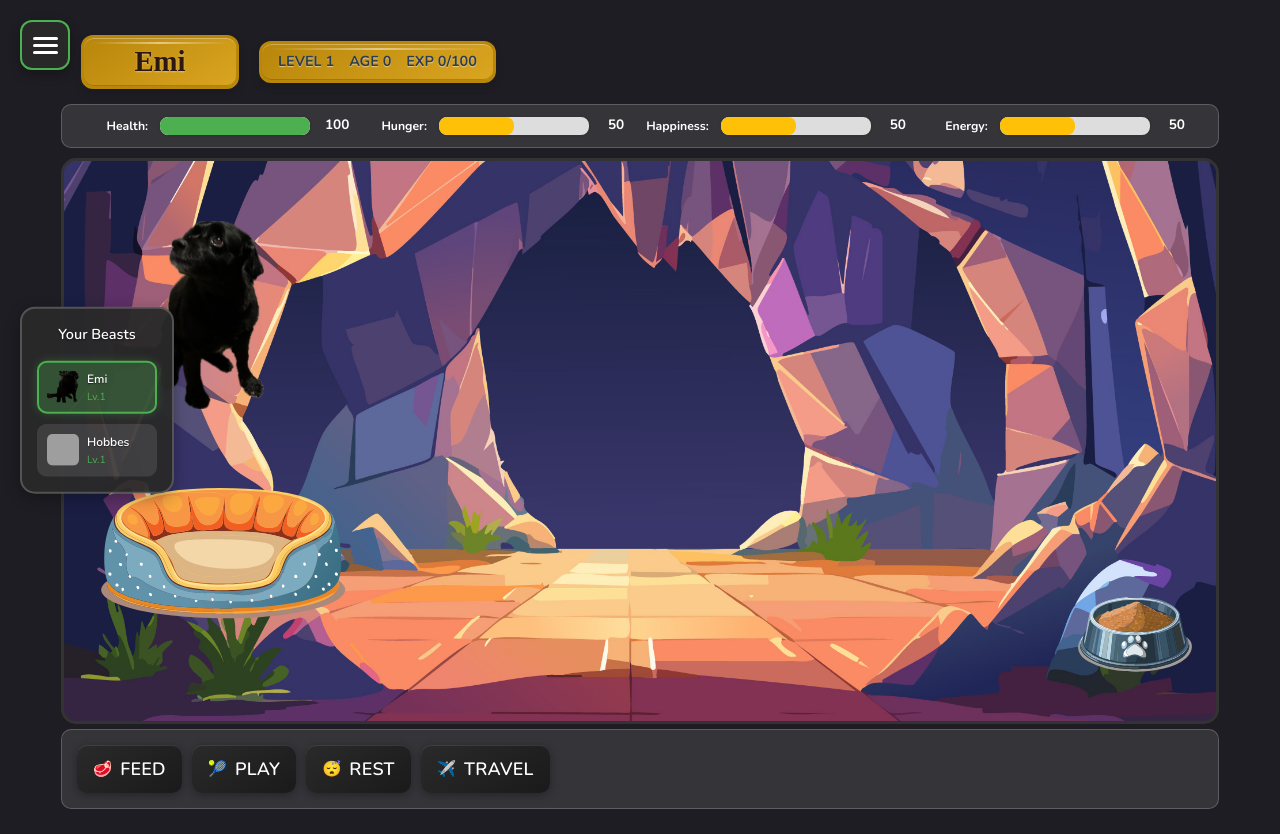
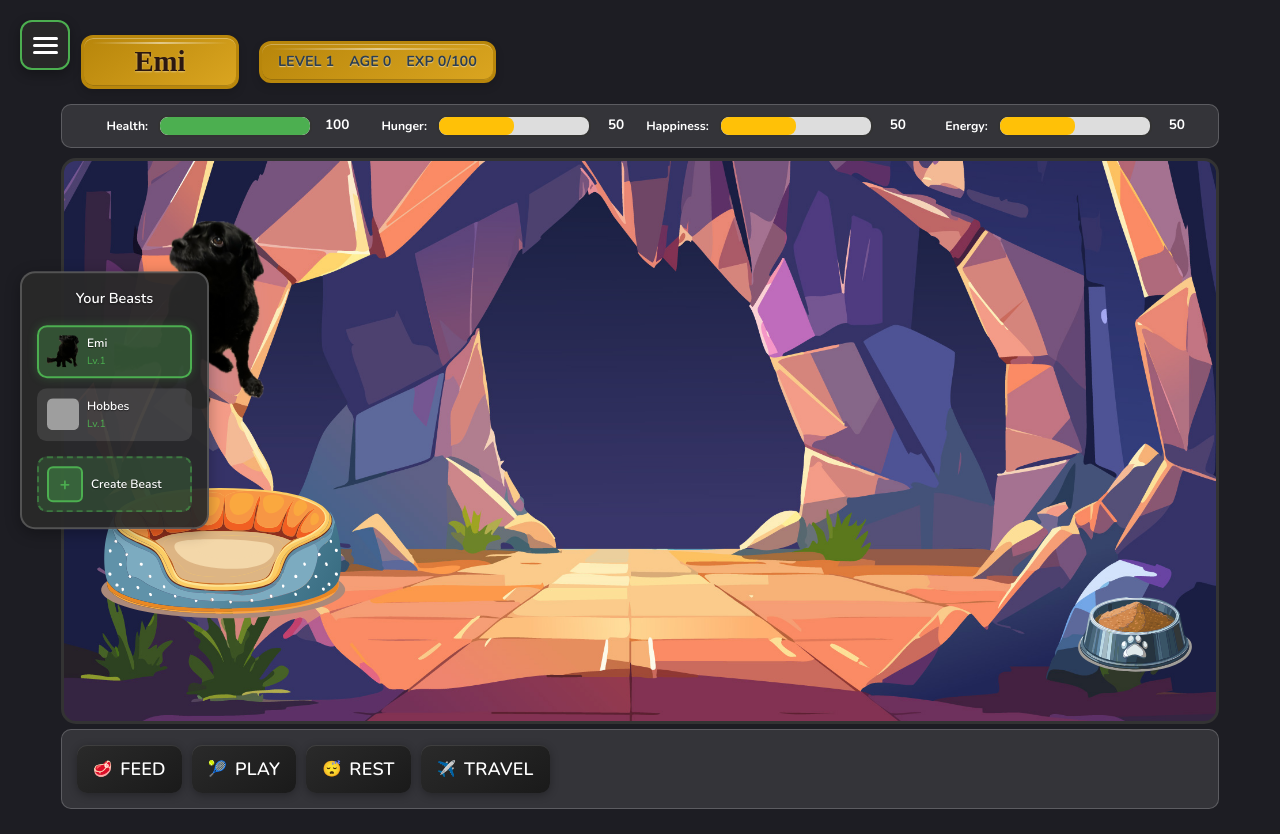
Before and after one commit to nicolegdesign/beastenstein, a React (Vite) app: page / in a window 1280 px wide. Built offline with nearby package versions, Linux system fonts and the light colour scheme; grey boxes are pictures that could not be loaded; a web font is replaced by a local one.

Commit message:
Add plus beast button. Fixed exp bug.

```diff
--- a/src/App.tsx
+++ b/src/App.tsx
@@ -43,7 +43,8 @@ function App() {
         speed: 12,
         magic: 6,
         isResting: false,
-        createdAt: now
+        createdAt: now,
+        experience: 0
       },
       hobbes: {
         name: localStorage.getItem('beastName_hobbes') || 'Hobbes',
@@ -58,7 +59,8 @@ function App() {
         speed: 8,
         magic: 8,
         isResting: false,
-        createdAt: now
+        createdAt: now,
+        experience: 0
       }
     };
 
@@ -162,7 +164,7 @@ function App() {
     health: currentBeastData.health,
     level: currentBeastData.level,
     age: currentBeastData.age
-  }, currentBeastId, gameOptions, currentBeastData.createdAt);
+  }, currentBeastId, gameOptions, currentBeastData.createdAt, currentBeastData.experience);
 
   // Update the hook's resting state when switching beasts
   useEffect(() => {
@@ -217,7 +219,8 @@ function App() {
           speed: currentBeastData.speed,
           magic: currentBeastData.magic,
           isResting: isResting,
-          createdAt: currentBeastData.createdAt
+          createdAt: currentBeastData.createdAt,
+          experience: getExperience()
         };
 
         // Only update if the stats have actually changed
@@ -228,7 +231,8 @@ function App() {
           currentStats.health !== stats.health ||
           currentStats.level !== stats.level ||
           currentStats.age !== stats.age ||
-          currentStats.isResting !== isResting
+          currentStats.isResting !== isResting ||
+          currentStats.experience !== getExperience()
         ) {
           saveBeastData(currentBeastId, newData);
           return {
@@ -242,7 +246,7 @@ function App() {
     }, 50); // 50ms debounce
 
     return () => clearTimeout(timeoutId);
-  }, [stats.hunger, stats.happiness, stats.energy, stats.health, stats.level, stats.age, isResting, currentBeastId, currentBeastData.name, currentBeastData.attack, currentBeastData.defense, currentBeastData.speed, currentBeastData.magic, currentBeastData.createdAt, saveBeastData]);
+  }, [stats.hunger, stats.happiness, stats.energy, stats.health, stats.level, stats.age, isResting, currentBeastId, currentBeastData.name, currentBeastData.attack, currentBeastData.defense, currentBeastData.speed, currentBeastData.magic, currentBeastData.createdAt, saveBeastData, getExperience]);
 
   // Level up detection and celebration
   useEffect(() => {
@@ -516,6 +520,10 @@ function App() {
         currentBeastId={currentBeastId}
         onBeastChange={handleBeastChange}
         beastData={beastData}
+        onCreateBeast={() => {
+          // TODO: Implement beast creation functionality
+          console.log('Create new beast - functionality to be implemented');
+        }}
       />
 
       {showBeastSelector && (
--- a/src/components/SidebarBeastSelector/SidebarBeastSelector.css
+++ b/src/components/SidebarBeastSelector/SidebarBeastSelector.css
@@ -7,7 +7,7 @@
   border: 2px solid rgba(255, 255, 255, 0.2);
   border-radius: 15px;
   padding: 15px;
-  width: 120px;
+  width: 155px;
   z-index: 100;
   box-shadow: 0 4px 15px rgba(0, 0, 0, 0.3);
 }
@@ -89,6 +89,52 @@
   font-weight: 500;
 }
 
+/* Create Beast Button */
+.sidebar-create-beast-button {
+  display: flex;
+  align-items: center;
+  gap: 8px;
+  padding: 8px;
+  background: rgba(76, 175, 80, 0.2);
+  border: 2px dashed rgba(76, 175, 80, 0.5);
+  border-radius: 10px;
+  cursor: pointer;
+  transition: all 0.3s ease;
+  font-family: 'Nunito', sans-serif;
+  color: #ffffff;
+  text-align: left;
+  width: 100%;
+  box-sizing: border-box;
+  margin-top: 5px;
+}
+
+.sidebar-create-beast-button:hover {
+  background: rgba(76, 175, 80, 0.3);
+  border-color: #4CAF50;
+  border-style: solid;
+  transform: translateX(2px);
+}
+
+.plus-icon {
+  width: 32px;
+  height: 32px;
+  background: rgba(76, 175, 80, 0.3);
+  border: 2px solid #4CAF50;
+  border-radius: 6px;
+  display: flex;
+  align-items: center;
+  justify-content: center;
+  font-size: 18px;
+  font-weight: bold;
+  color: #4CAF50;
+  flex-shrink: 0;
+}
+
+.sidebar-create-beast-button:hover .plus-icon {
+  background: rgba(76, 175, 80, 0.5);
+  color: #ffffff;
+}
+
 /* Mobile responsiveness */
 @media (max-width: 768px) {
   .sidebar-beast-selector {
@@ -112,6 +158,17 @@
     height: 28px;
   }
 
+  .sidebar-create-beast-button {
+    padding: 6px;
+    gap: 6px;
+  }
+
+  .plus-icon {
+    width: 28px;
+    height: 28px;
+    font-size: 16px;
+  }
+
   .sidebar-beast-name {
     font-size: 0.7em;
   }
--- a/src/components/SidebarBeastSelector/SidebarBeastSelector.tsx
+++ b/src/components/SidebarBeastSelector/SidebarBeastSelector.tsx
@@ -8,12 +8,14 @@ interface SidebarBeastSelectorProps {
   currentBeastId: string;
   onBeastChange: (beastId: string) => void;
   beastData?: Record<string, IndividualBeastData>;
+  onCreateBeast?: () => void;
 }
 
 export const SidebarBeastSelector: React.FC<SidebarBeastSelectorProps> = ({
   currentBeastId,
   onBeastChange,
-  beastData
+  beastData,
+  onCreateBeast
 }) => {
   return (
     <div className="sidebar-beast-selector">
@@ -40,6 +42,18 @@ export const SidebarBeastSelector: React.FC<SidebarBeastSelectorProps> = ({
             </button>
           );
         })}
+
+        {/* Create New Beast Button */}
+        <button
+          className="sidebar-create-beast-button"
+          onClick={() => onCreateBeast?.()}
+          title="Create New Beast"
+        >
+          <div className="plus-icon">+</div>
+          <div className="sidebar-beast-info">
+            <span className="sidebar-beast-name">Create Beast</span>
+          </div>
+        </button>
       </div>
     </div>
   );
--- a/src/hooks/useBeastStats.ts
+++ b/src/hooks/useBeastStats.ts
@@ -6,11 +6,12 @@ export const useBeastStats = (
   initialStats: BeastStats = { hunger: 50, happiness: 50, energy: 50, health: 100, level: 1, age: 0 },
   beastId?: string,
   options?: GameOptions,
-  createdAt?: number
+  createdAt?: number,
+  initialExperience: number = 0
 ) => {
   const [stats, setStats] = useState<BeastStats>(initialStats);
   const [isResting, setIsResting] = useState(false);
-  const [experience, setExperience] = useState(0);
+  const [experience, setExperience] = useState(initialExperience);
   const restIntervalRef = useRef<number | null>(null);
   const agingIntervalRef = useRef<number | null>(null);
   // const healthIntervalRef = useRef<number | null>(null); // Disabled for now
@@ -20,10 +21,10 @@ export const useBeastStats = (
   useEffect(() => {
     if (beastId && beastId !== previousBeastIdRef.current) {
       setStats(initialStats);
-      setExperience(0);
+      setExperience(initialExperience);
       previousBeastIdRef.current = beastId;
     }
-  }, [beastId, initialStats]);
+  }, [beastId, initialStats, initialExperience]);
 
   // Aging system - calculate age based on real time elapsed since creation
   useEffect(() => {
--- a/src/types/game.ts
+++ b/src/types/game.ts
@@ -20,6 +20,7 @@ export interface IndividualBeastData extends BeastFullStats {
   name: string;
   isResting: boolean;
   createdAt: number; // timestamp when beast was first created
+  experience: number; // current experience points
 }
 
 export interface BeastState extends BeastStats {
```
